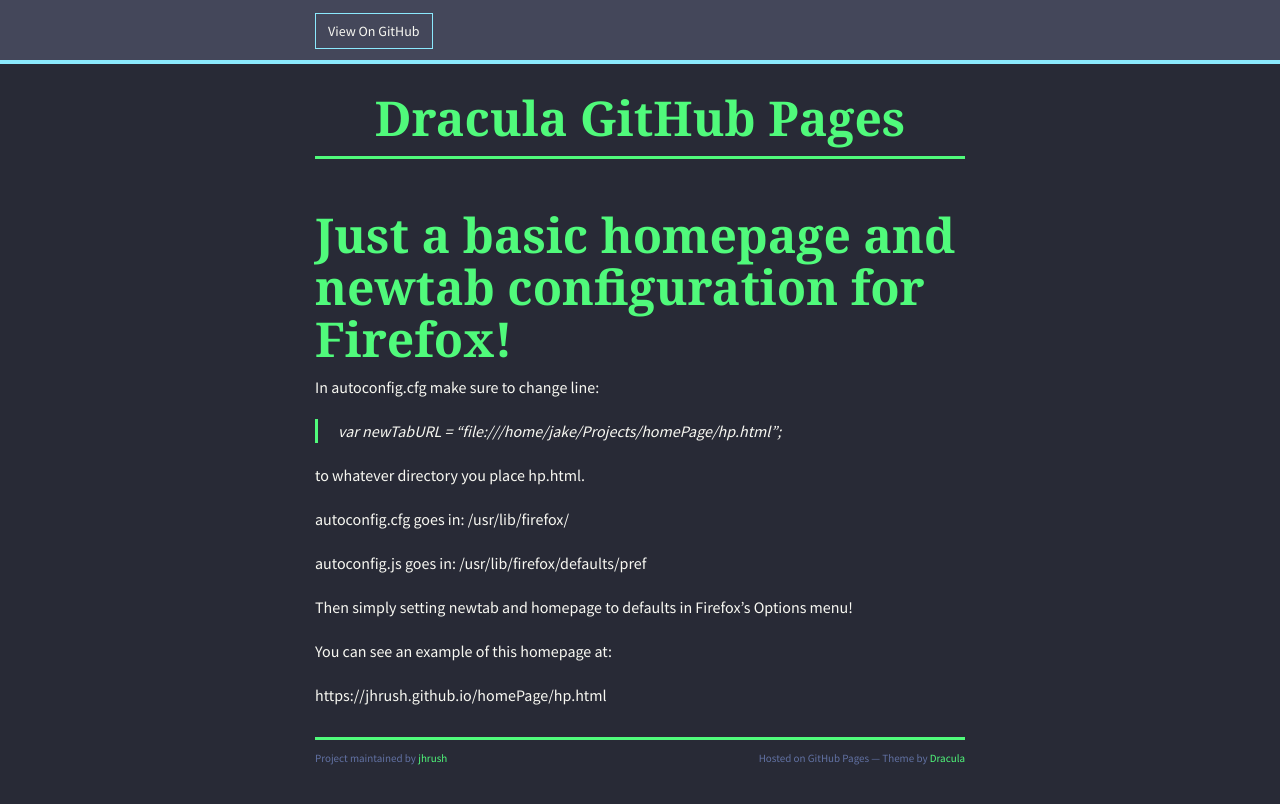
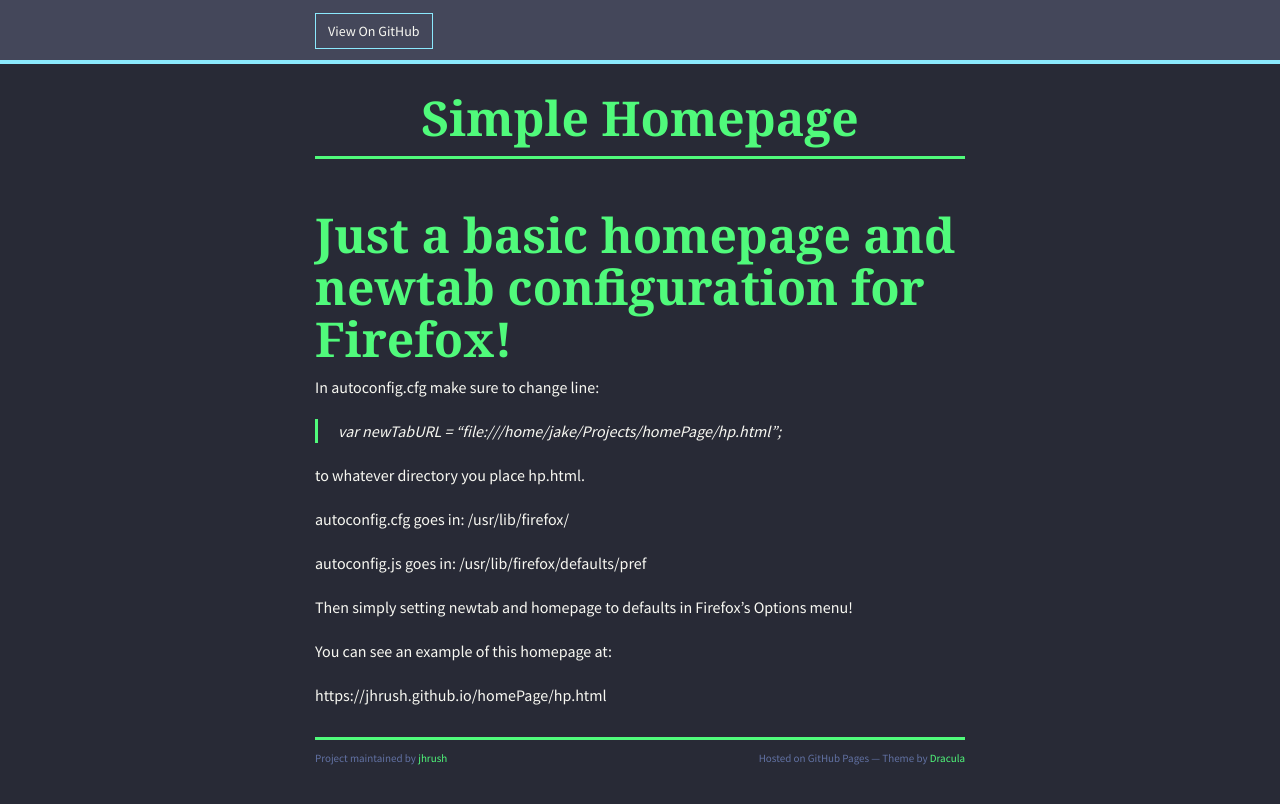
Before and after one commit to jhrush/homePage, a Jekyll site: the page built from README.md, in a window 1280 px wide. Shown: the top 804 px of the page. Built offline with Jekyll 4.4.1, drawn with Linux system fonts in a browser that asks for light colours; nearby versions of some CDN libraries; our own code applies the rules of GitHub Pages for plain Markdown files; the repository's description, which GitHub fills in, is left out.

Commit message:
Quick Commit

```diff
--- a/_config.yml
+++ b/_config.yml
@@ -1,4 +1,4 @@
-title: Dracula GitHub Pages
+title: Simple Homepage
 show_downloads: false
 google_analytics:
 remote_theme: "dracula/gh-pages"
```
